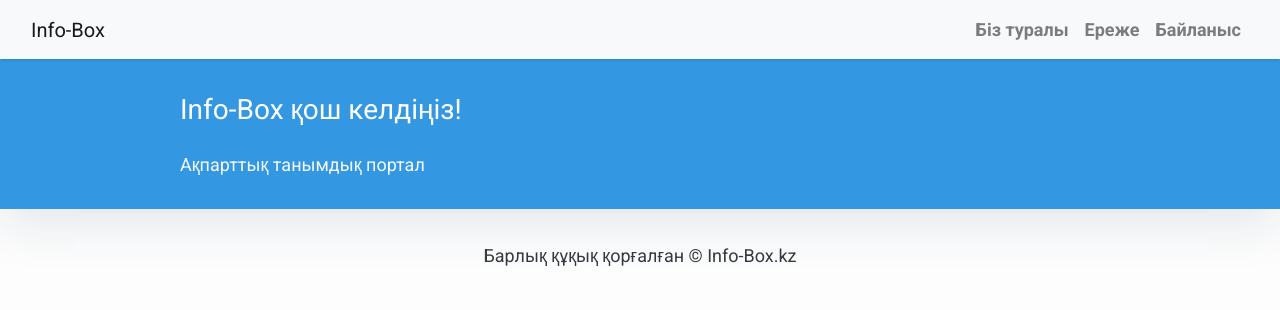
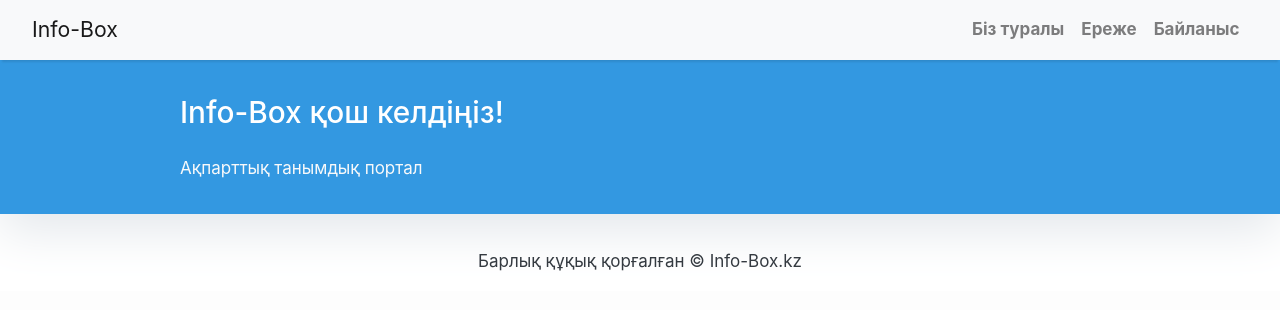
Before and after one commit to Qazaq159/blogapp, a Django app: page / in a window 1280 px wide. Shown: the top 310 px of the page. Run offline with Django 4.2, Linux system fonts and the light colour scheme; data that the repository does not hold is empty; some libraries are stand-ins or nearby versions.

Commit message:
changed text size and added button action

```diff
--- a/templates/base.html
+++ b/templates/base.html
@@ -3,6 +3,7 @@
 <head>
     <meta charset="UTF-8">
     <title>Info-Box</title>
+    <meta name="viewport" content="width=device-width, initial-scale=1.0">
     <link href="https://fonts.googleapis.com/css?family=Roboto:400,700" rel="stylesheet">
     <meta name="google" content="notranslate" />
     <link rel="stylesheet" href="https://maxcdn.bootstrapcdn.com/bootstrap/4.0.0/css/bootstrap.min.css"
@@ -10,9 +11,9 @@
 </head>
 <body>
     <style>
-        body {
+        html {
             font-family: "Roboto", sans-serif;
-            font-size: 17px;
+            font-size: clamp(17px, 1vw, 35px);
             background-color: #fdfdfd;
         }
         .shadow {
@@ -35,6 +36,11 @@
             padding: 7px;
             max-width: 100%;
         }
+
+        span{
+            font-size: 1rem !important;
+        }
+
     </style>
 
     {#    Navigation#}
@@ -70,5 +76,9 @@
     <footer class="py-3 bg-grey">
         <p class="m-0 text-dark text-center">Барлық құқық қорғалған &copy; Info-Box.kz</p>
     </footer>
+
+    <script src="https://code.jquery.com/jquery-3.2.1.slim.min.js" integrity="sha384-KJ3o2DKtIkvYIK3UENzmM7KCkRr/rE9/Qpg6aAZGJwFDMVNA/GpGFF93hXpG5KkN" crossorigin="anonymous"></script>
+    <script src="https://cdn.jsdelivr.net/npm/popper.js@1.12.9/dist/umd/popper.min.js" integrity="sha384-ApNbgh9B+Y1QKtv3Rn7W3mgPxhU9K/ScQsAP7hUibX39j7fakFPskvXusvfa0b4Q" crossorigin="anonymous"></script>
+    <script src="https://cdn.jsdelivr.net/npm/bootstrap@4.0.0/dist/js/bootstrap.min.js" integrity="sha384-JZR6Spejh4U02d8jOt6vLEHfe/JQGiRRSQQxSfFWpi1MquVdAyjUar5+76PVCmYl" crossorigin="anonymous"></script>
 </body>
 </html>
--- a/templates/index.html
+++ b/templates/index.html
@@ -1,12 +1,6 @@
 {% extends "base.html" %}
 {% block content %}
 <style>
-    body {
-        font-family: "Roboto", sans-serif;
-        font-size: 18px;
-        background-color: #fdfdfd;
-    }
-
     .head_text {
         color: white;
     }
@@ -45,7 +39,7 @@
             {% for post in post_list %}
                 <div class="card mb-4">
                     <div class="card-body">
-                        <h2 class="card-title">{{ post.title }}</h2>
+                        <p class="h1 card-title">{{ post.title }}</p>
                         <p class="card-text text-muted h6">{{ post.author }} | {{ post.created_at}} </p>
                         <div class="card-text line-clamp-2">{{post.content | safe }}</div>
                         <a href="{% url 'post_detail' post.slug %}" class="btn btn-primary">Толығырақ &rarr;</a>
```
